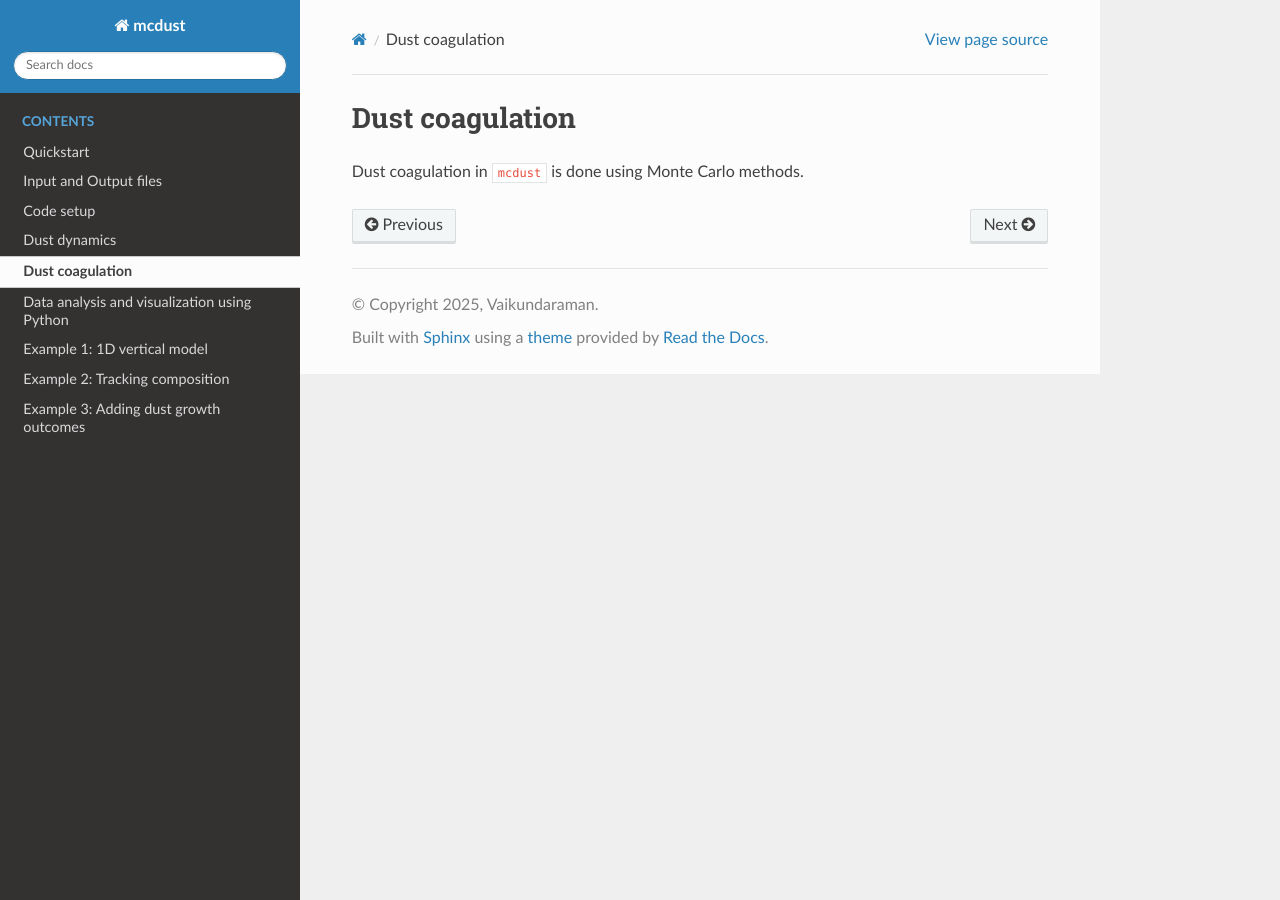
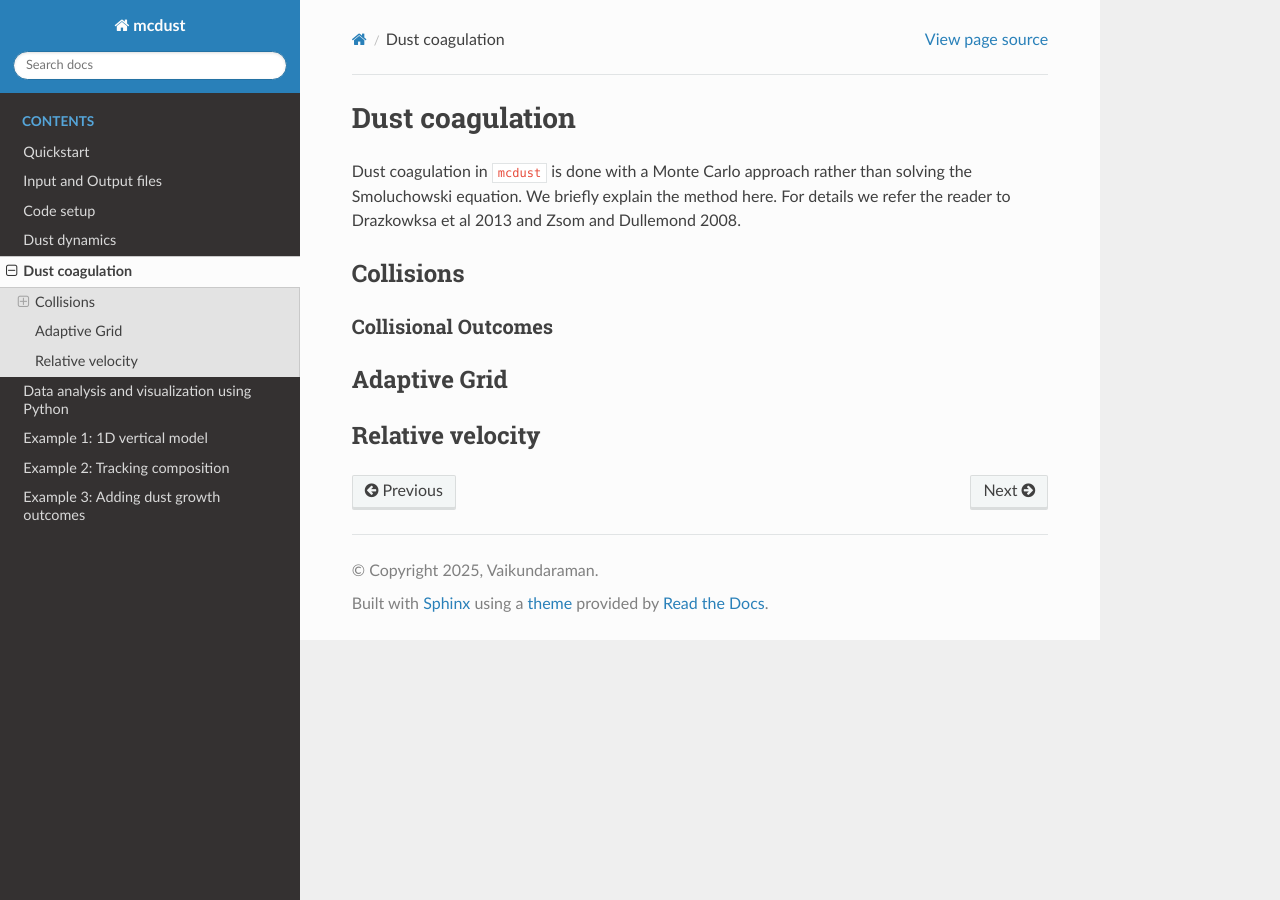
Before and after one commit to vicky1997/docs_test, a Sphinx documentation site: the page built from docs/source/dustcoagulation.rst, in a window 1280 px wide. Built offline with Sphinx 7.4.7 and the Read the Docs theme 3.1.0, drawn with Linux system fonts in a browser that asks for light colours.

Commit message:
dustcoll starting to update

```diff
--- a/docs/source/dustcoagulation.rst
+++ b/docs/source/dustcoagulation.rst
@@ -1,4 +1,18 @@
 Dust coagulation
 ================
 
-Dust coagulation in :code:`mcdust` is done using Monte Carlo methods.
+Dust coagulation in :code:`mcdust` is done with a Monte Carlo approach rather than solving the Smoluchowski equation. We briefly explain the method here.
+For details we refer the reader to Drazkowksa et al 2013 and Zsom and Dullemond 2008.
+
+Collisions
+++++++++++
+
+Collisional Outcomes
+--------------------
+
+Adaptive Grid
++++++++++++++
+
+
+Relative velocity
++++++++++++++++++
```
